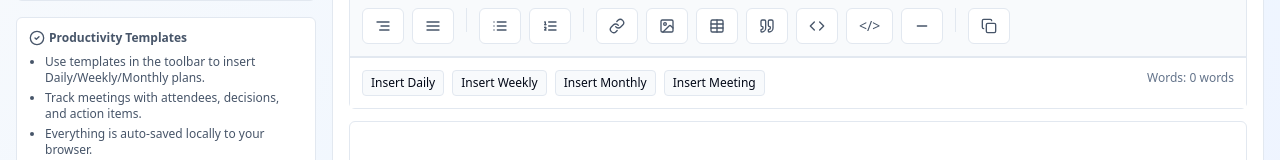
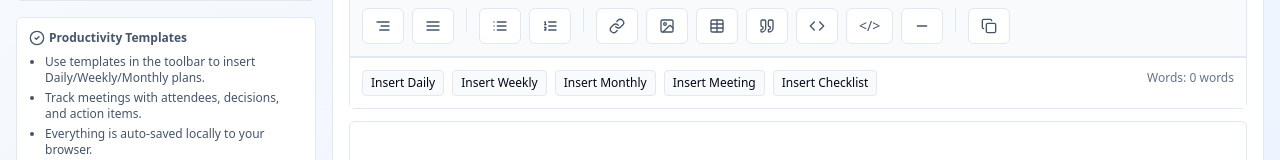
Before and after one commit to mhamzahashim/livehtmleditor, a React (Vite) app: page /notepad in a window 1280 px wide. Shown: the part 260-420 px from the top of the page. Built offline with nearby package versions, Linux system fonts and the light colour scheme.

Commit message:
Fix notepad reverse text and add checklist

```diff
--- a/src/components/notepad/NoteEditor.tsx
+++ b/src/components/notepad/NoteEditor.tsx
@@ -71,6 +71,7 @@ const NoteEditor = ({ value, onChange }: NoteEditorProps) => {
           <button onClick={() => insertTemplate('weekly')} className="px-2 py-1 text-xs rounded border border-slate-200 bg-slate-50 hover:bg-slate-100">Insert Weekly</button>
           <button onClick={() => insertTemplate('monthly')} className="px-2 py-1 text-xs rounded border border-slate-200 bg-slate-50 hover:bg-slate-100">Insert Monthly</button>
           <button onClick={() => insertTemplate('meeting')} className="px-2 py-1 text-xs rounded border border-slate-200 bg-slate-50 hover:bg-slate-100">Insert Meeting</button>
+          <button onClick={() => onInsertCode(`<ul>\n  <li><input type="checkbox" /> Task 1</li>\n  <li><input type="checkbox" /> Task 2</li>\n  <li><input type="checkbox" /> Task 3</li>\n</ul>`)} className="px-2 py-1 text-xs rounded border border-slate-200 bg-slate-50 hover:bg-slate-100">Insert Checklist</button>
           <div className="ml-auto"><WordCountDisplay htmlContent={wcHtml} /></div>
         </div>
       </section>
@@ -85,7 +86,7 @@ const NoteEditor = ({ value, onChange }: NoteEditorProps) => {
           onInput={handleInput}
           onKeyUp={updateSelectedFromWindow}
           onMouseUp={updateSelectedFromWindow}
-          style={{ direction: 'ltr', unicodeBidi: 'isolate', textAlign: 'left' }}
+          style={{ direction: 'ltr', unicodeBidi: 'bidi-override', textAlign: 'left' }}
           className="min-h-[60vh] rounded-md border border-slate-200 bg-white p-4 focus:outline-none focus:ring-2 focus:ring-ring"
           dangerouslySetInnerHTML={{ __html: value }}
         />
```
